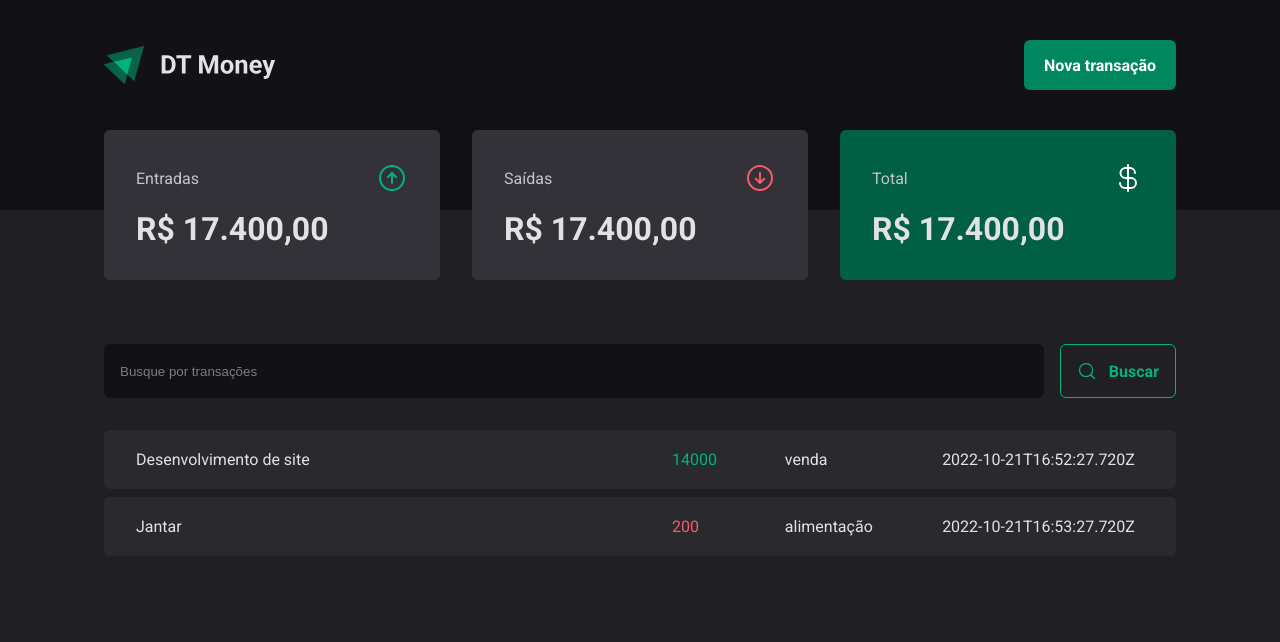
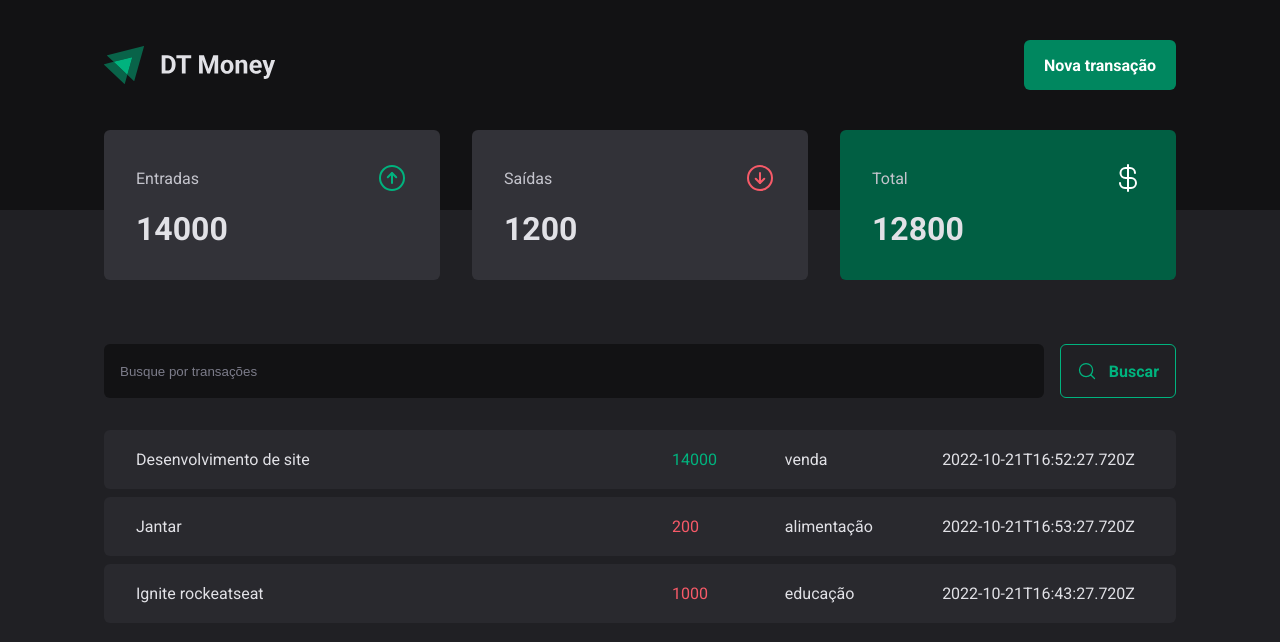
Before and after one commit to joaopnk/ReactJS_DTMoney, a React (Vite) app: page / in a window 1280 px wide. Shown: the top 642 px of the page. Built offline with nearby package versions, Linux system fonts and the light colour scheme; data requests are answered from the project's data file.

Commit message:
Calculando resumo de transações

```diff
--- a/server.json
+++ b/server.json
@@ -15,6 +15,14 @@
             "category": "alimentação",
             "price": 200,
             "createdAt": "2022-10-21T16:53:27.720Z"
+        },
+        {
+            "id": 3,
+            "description": "Ignite rockeatseat",
+            "type": "outcome",
+            "category": "educação",
+            "price": 1000,
+            "createdAt": "2022-10-21T16:43:27.720Z"
         }
     ]
 }
--- a/src/components/Summary/index.tsx
+++ b/src/components/Summary/index.tsx
@@ -5,6 +5,25 @@ import { TransactionsContext } from "../../contexts/TransactionsContext";
 
 export function Summary(){
     const {transactions} = useContext(TransactionsContext);
+
+    const summary = transactions.reduce((acc, transaction) => {
+        if(transaction.type === "income"){
+            acc.income += transaction.price;
+            acc.total += transaction.price;
+        }
+        else{
+            acc.outcome += transaction.price;
+            acc.total -= transaction.price;
+        }
+
+        return acc;
+    },
+        {
+            income: 0,
+            outcome: 0,
+            total: 0
+        }
+    )
 
     console.log(transactions);
 
@@ -18,7 +37,7 @@ export function Summary(){
                         color="#00b37e"
                     />
                 </header>
-                <strong>R$ 17.400,00</strong>
+                <strong>{summary.income}</strong>
             </SummaryCard>
             <SummaryCard>
                 <header>
@@ -28,7 +47,7 @@ export function Summary(){
                         color="#F75a68"
                     />
                 </header>
-                <strong>R$ 17.400,00</strong>
+                <strong>{summary.outcome}</strong>
             </SummaryCard>
             <SummaryCard variant="green">
                 <header>
@@ -38,7 +57,7 @@ export function Summary(){
                         color="#fff"
                     />
                 </header>
-                <strong>R$ 17.400,00</strong>
+                <strong>{summary.total}</strong>
             </SummaryCard>
         </SummaryContainer>
     )
```
Also changed, not shown: vite.config.ts.timestamp-1666568507690.mjs (added, +10 -0 lines).
